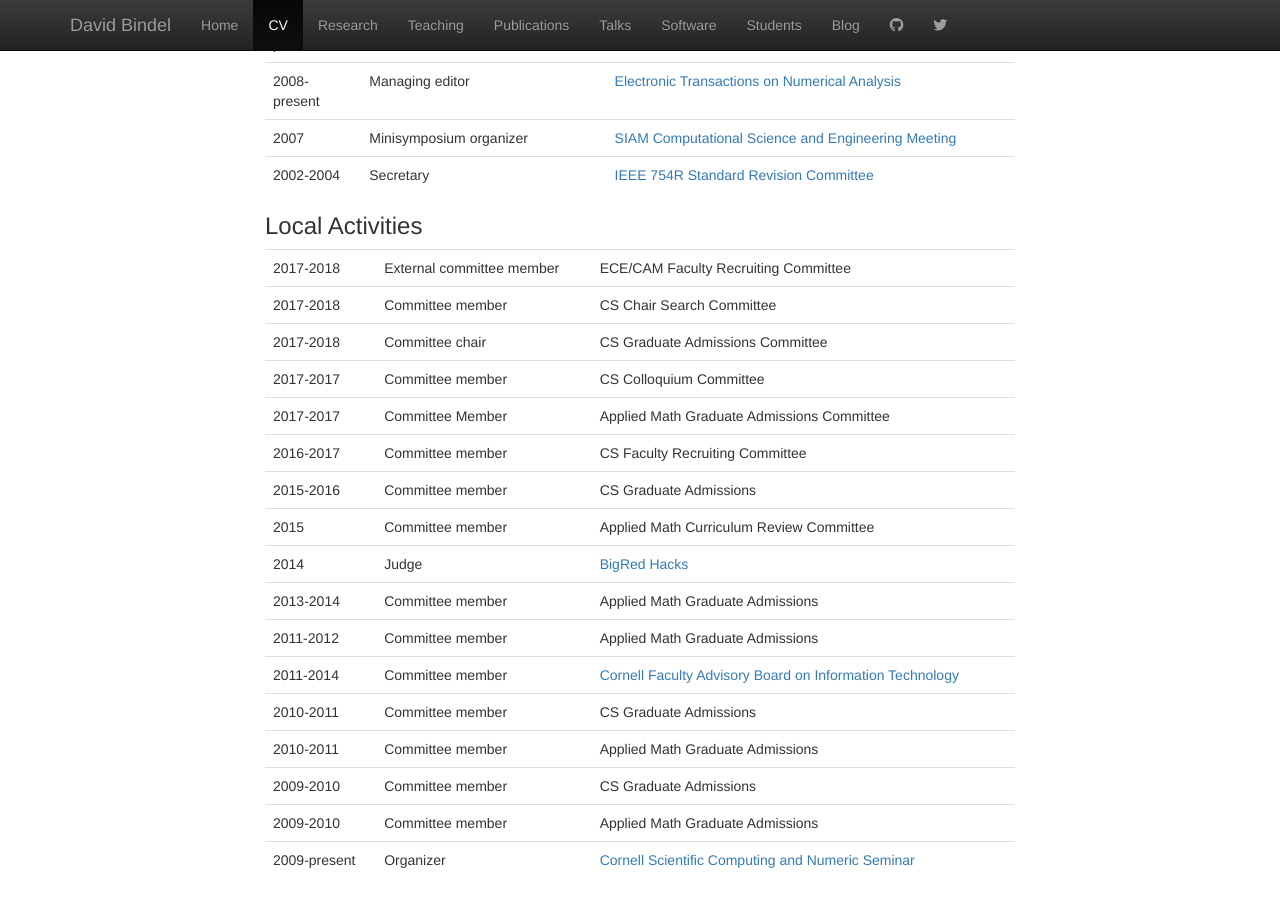
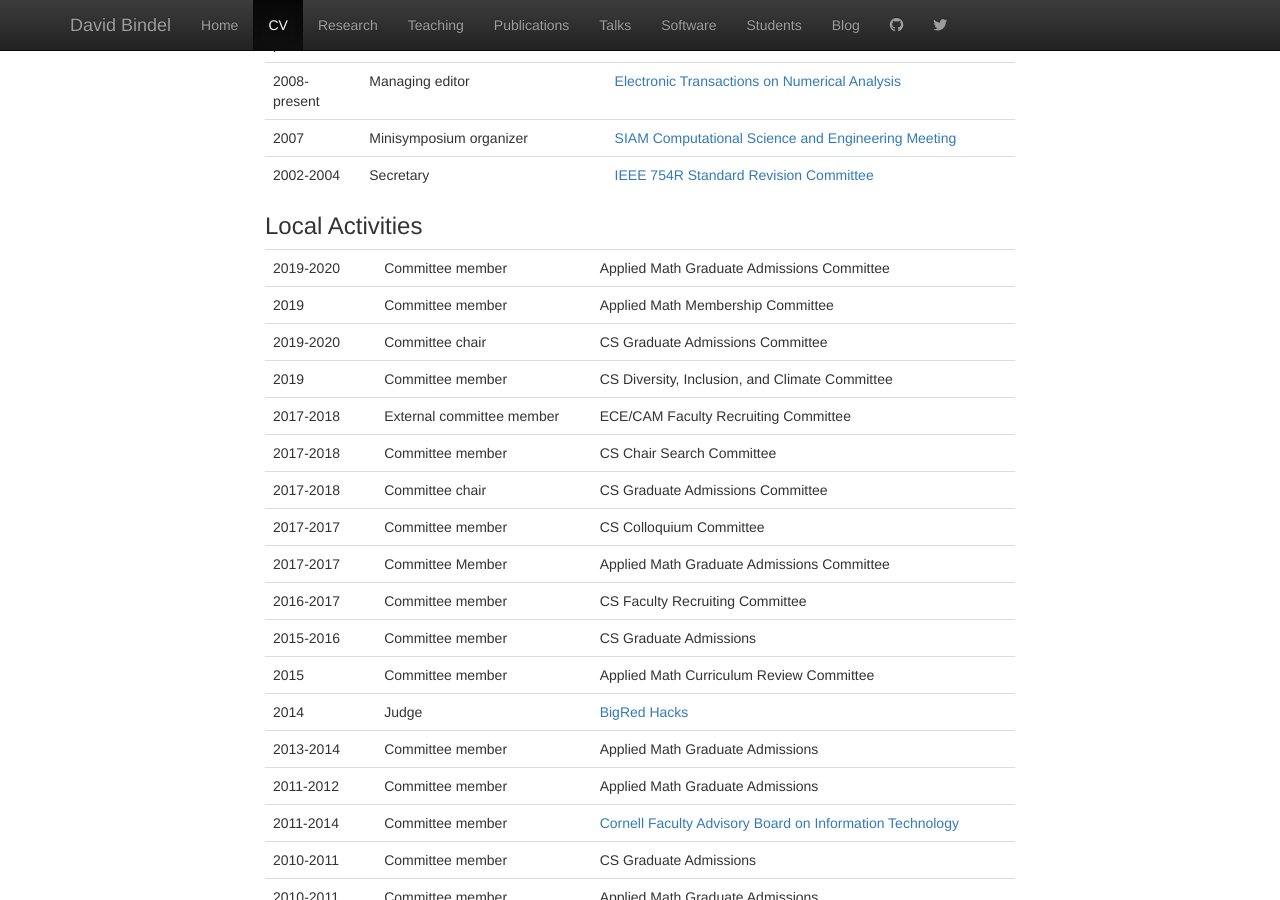
Before and after one commit to dbindel/cornell_web, a Jekyll site: the page built from vita.html, in a window 1280 px wide and 900 px high, scrolled down 17840 px. Built offline with Jekyll 4.4.1, drawn with Linux system fonts in a browser that asks for light colours; nearby versions of some CDN libraries.

Commit message:
Update local service info.

```diff
--- a/_data/service.yml
+++ b/_data/service.yml
@@ -1,17 +1,25 @@
 -
-  when: 2020
+  when: 2019
   until: 2020
   what: Applied Math Graduate Admissions Committee
   role: Committee member
+  type: [cornell, cam, local]
+-
+  when: 2019
+  what: Applied Math Membership Committee
+  role: Committee member
+  type: [cornell, cam, local]
 -
   when: 2019
   until: 2020
   what: CS Graduate Admissions Committee
   role: Committee chair
+  type: [cornell, cs, local]
 -
   when: 2019
-  what: CS Diviersity, Inclusion, and Climate Committee
+  what: CS Diversity, Inclusion, and Climate Committee
   role: Committee member
+  type: [cornell, cs, local]
 -
   when: 2019
   what: NeurIPS 2019 reviewer
```
